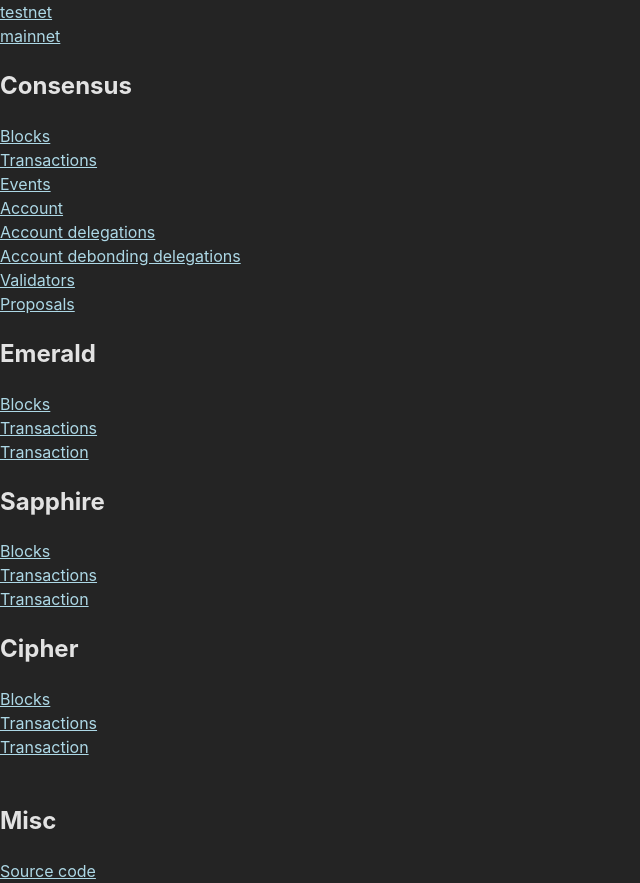
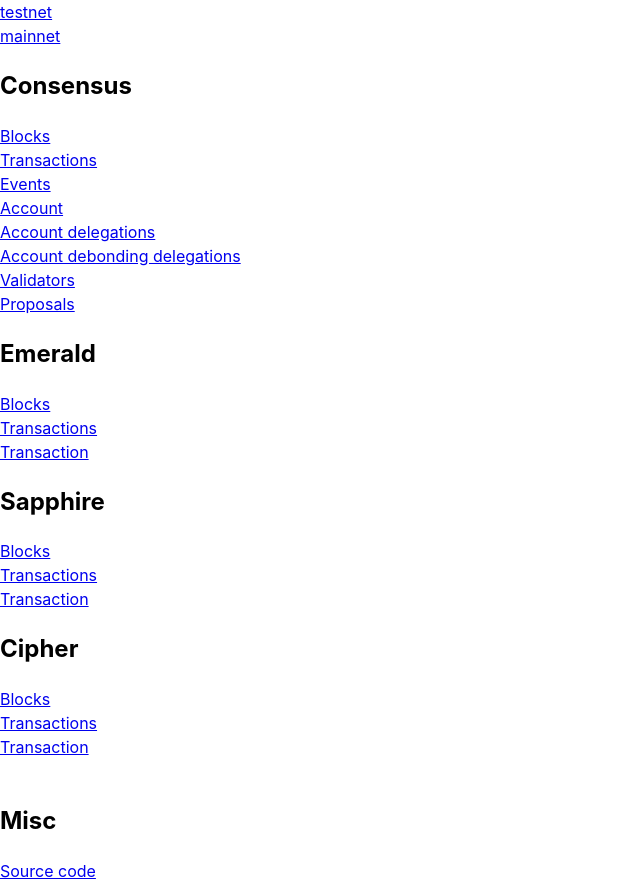
Before and after one commit to lukaw3d/oasisscan-simple-frontend, a React (Vite) app: page /#/ in a window 1280 px wide. Shown: the whole page, without its empty margins (0-640 px from the left). Built offline with nearby package versions, Linux system fonts and the light colour scheme.

Commit message:
Use native dark theme

```diff
--- a/src/index.css
+++ b/src/index.css
@@ -1,10 +1,8 @@
 :root {
+  color-scheme: dark light;
   font-family: Inter, system-ui, Avenir, Helvetica, Arial, sans-serif;
   line-height: 1.5;
   font-weight: 400;
-
-  color: rgba(255, 255, 255, 0.87);
-  background-color: #242424;
 
   font-synthesis: none;
   text-rendering: optimizeLegibility;
@@ -21,16 +19,13 @@ body {
   min-height: 100vh;
 }
 
-a { color: lightblue; }
-a:visited { color: orchid; }
-
 table { border-spacing: 3px 0px; }
 th, td { padding: 3px 1ex; }
 
 thead {
   position: sticky;
   top: 0;
-  background-color: #191919;
+  background-color: #88888888;
 }
 
 td {
```
